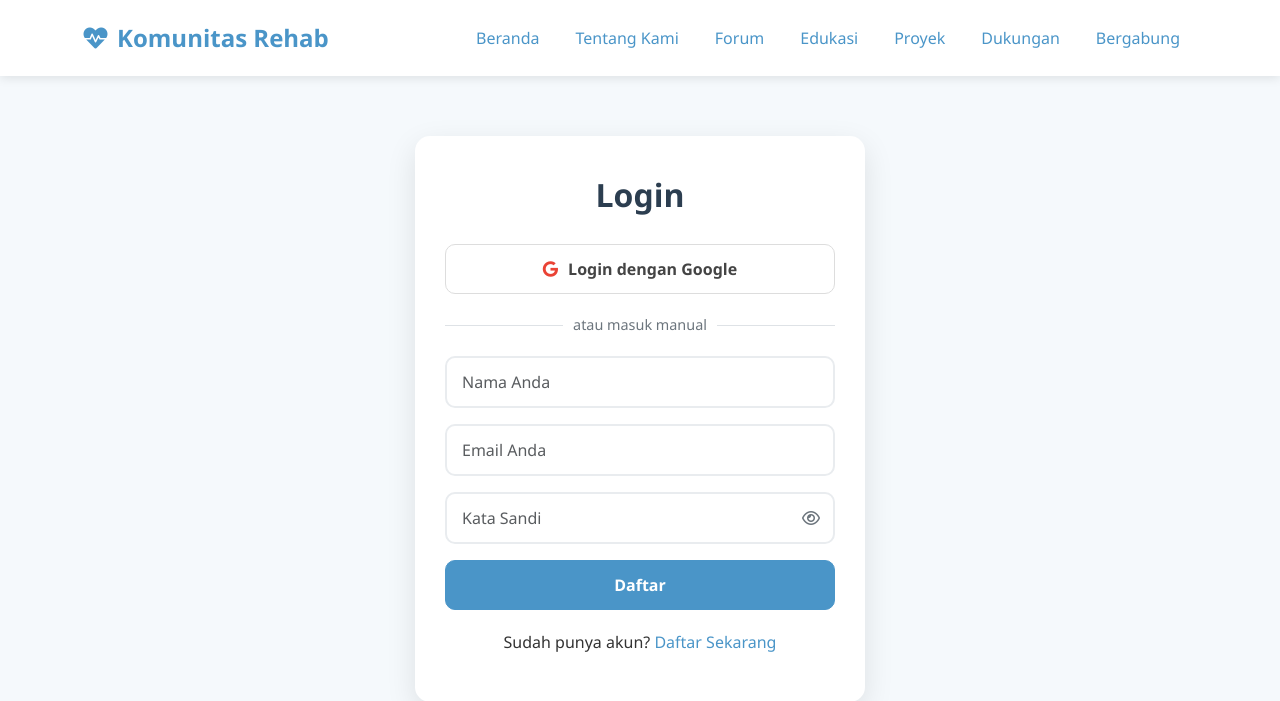
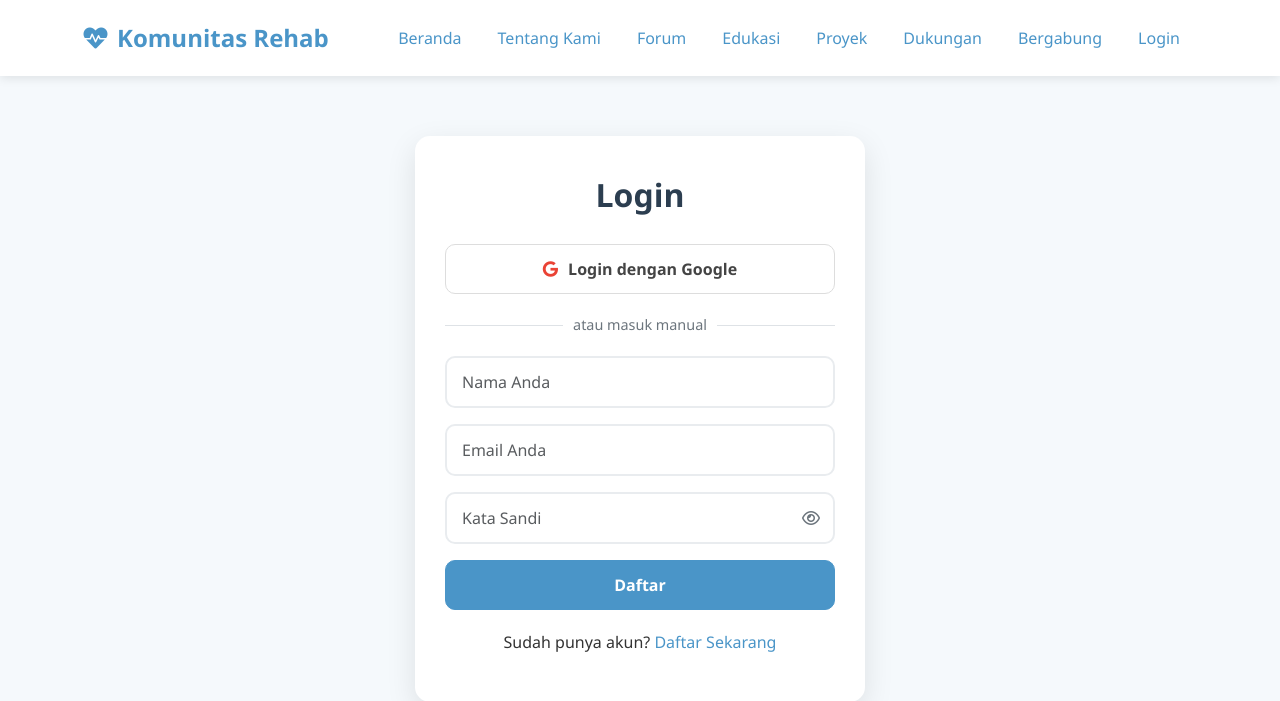
Before and after one commit to prayogoedwin/komunitas-rehab, a Laravel app: page /member/register in a window 1280 px wide. Shown: the top 701 px of the page. Run offline with Laravel 12, Linux system fonts and the light colour scheme; parts of the project's set-up code (start-up, migrations or seed data) failed here and were passed over; some libraries are stand-ins or nearby versions.

Commit message:
Show Navbar Login - komunitasrehab-YU5EC7

```diff
--- a/resources/views/publik/includes/navbar.blade.php
+++ b/resources/views/publik/includes/navbar.blade.php
@@ -38,7 +38,7 @@
                     <li class="nav-item dropdown">
                         <a class="nav-link dropdown-toggle" href="#" id="navbarUserDropdown" role="button"
                             data-bs-toggle="dropdown" aria-expanded="false">
-                            {{ Auth::guard('member')->user()->name }}
+                            Profile
                         </a>
                         <ul class="dropdown-menu" aria-labelledby="navbarUserDropdown">
                             <li>
@@ -61,6 +61,11 @@
                             </li>
                         </ul>
                     </li>
+                @else
+                    <li class="nav-item">
+                        <a class="nav-link {{ Route::is('member/login') ? 'active' : '' }}"
+                            href="{{ route('member.login') }}">Login</a>
+                    </li>
                 @endif
             </ul>
         </div>
```
